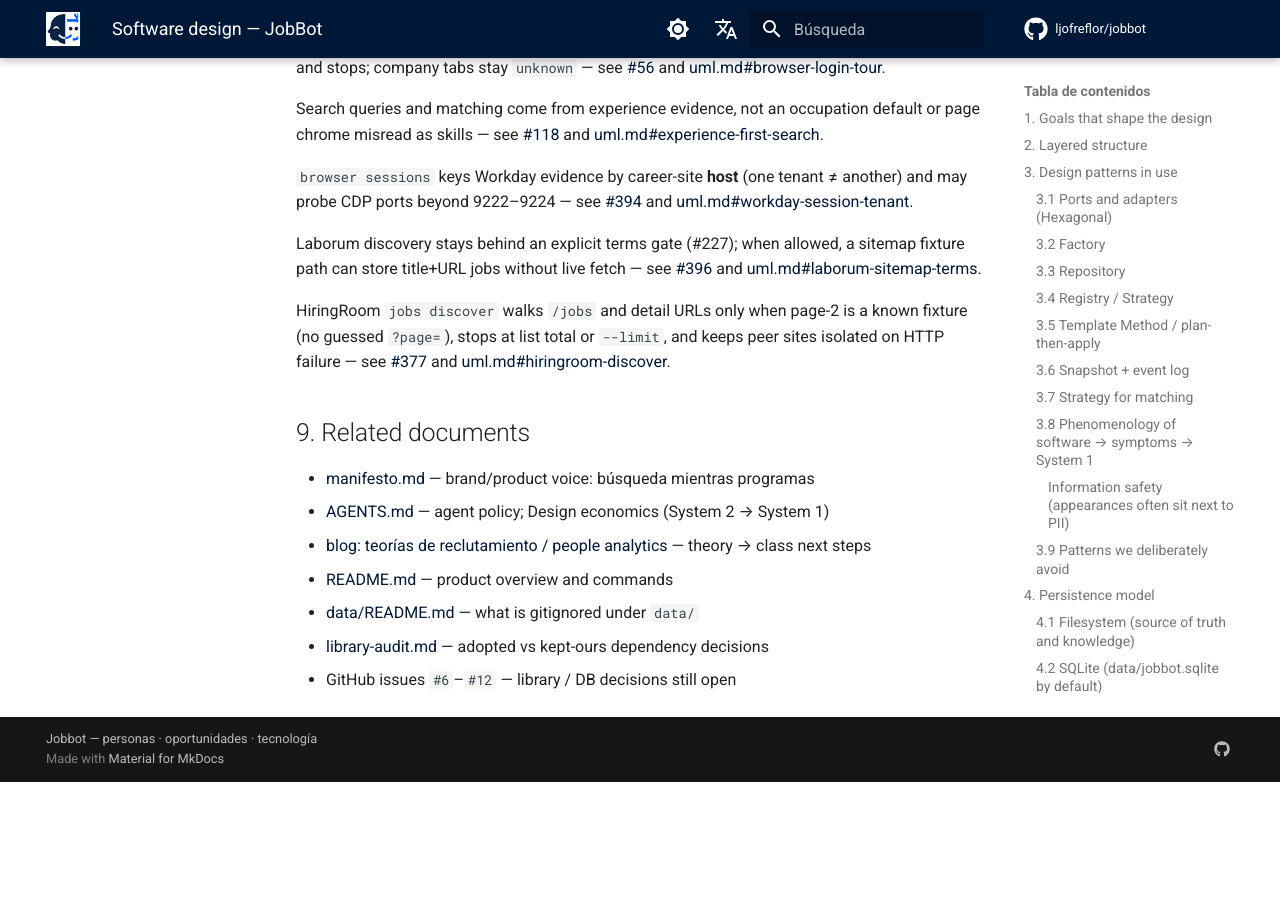
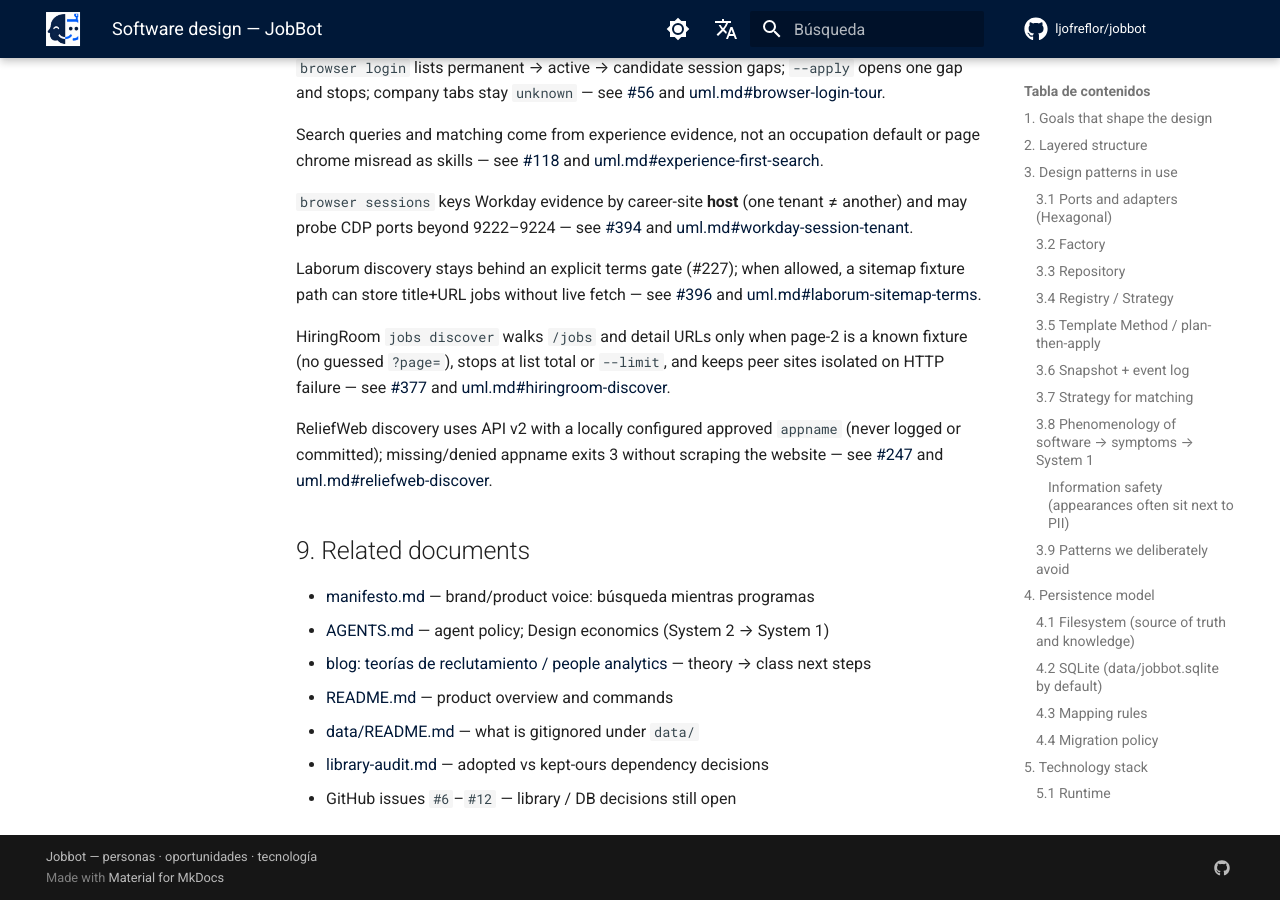
Before and after one commit to ljofreflor/jobbot, an MkDocs documentation site: the page built from docs/software-design.md, in a window 1280 px wide and 900 px high, scrolled down 13583 px. Built offline with MkDocs 1.6.1 and Material for MkDocs 9.7.7, drawn with Linux system fonts in a browser that asks for light colours; comment, search, counter and statistics services are not loaded; before the commit the page ends 14365 px from its top, so only the background shows below that.

Commit message:
docs(sdd): #247 ReliefWeb API v2 — patch + uml#reliefweb-discover
Local appname Guard exit 3; fixture contracts; body_ready for owner paste.

Co-authored-by: Leonardo Andes Jofre Flor <leonardo.jofre+csld1@consalud.cl>

```diff
--- a/docs/software-design.md
+++ b/docs/software-design.md
@@ -33,8 +33,8 @@ UML (Mermaid): [docs/uml.md](uml.md) — `candidate-now`, `fact-preference`, `po
 `posting-url-verify`, `linkedin-details-pull`, `jd-llm-extract`, `update-mutex`,
 `indeed-apply-advance`, `postulate-route`, `cv-derived-translation`,
 `public-queue-sync`, `capability-gap-map`, `workday-session-tenant`,
-`laborum-sitemap-terms`, `hiringroom-discover`. Issues that grow the domain cite
-an anchor and update the diagram in the closing PR. Map:
+`laborum-sitemap-terms`, `hiringroom-discover`, `reliefweb-discover`. Issues that
+grow the domain cite an anchor and update the diagram in the closing PR. Map:
 [sdd-issue-map.md](sdd-issue-map.md).
 
 ## 2. Layered structure
@@ -542,6 +542,12 @@ peer sites isolated on HTTP failure — see
 [#377](https://github.com/ljofreflor/jobbot/issues/377) and
 [uml.md#hiringroom-discover](uml.md#hiringroom-discover).
 
+ReliefWeb discovery uses API v2 with a locally configured approved `appname`
+(never logged or committed); missing/denied appname exits 3 without scraping the
+website — see
+[#247](https://github.com/ljofreflor/jobbot/issues/247) and
+[uml.md#reliefweb-discover](uml.md#reliefweb-discover).
+
 ## 9. Related documents
 
 - [manifesto.md](manifesto.md) — brand/product voice: búsqueda mientras programas
```
Also changed, not shown: docs/sdd-issue-map.md (+1 -1 lines), docs/sdd-issue-patches/247.md (added, +22 -0 lines), docs/uml.md (+40 -0 lines).
